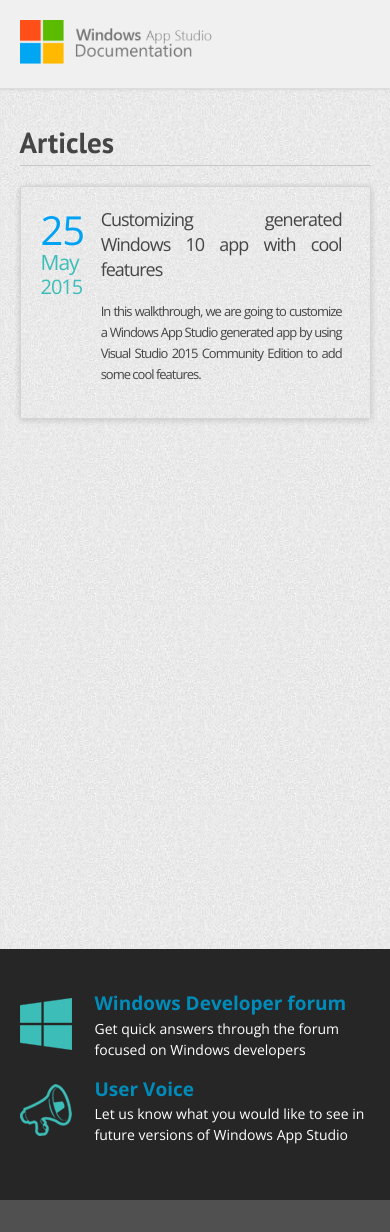
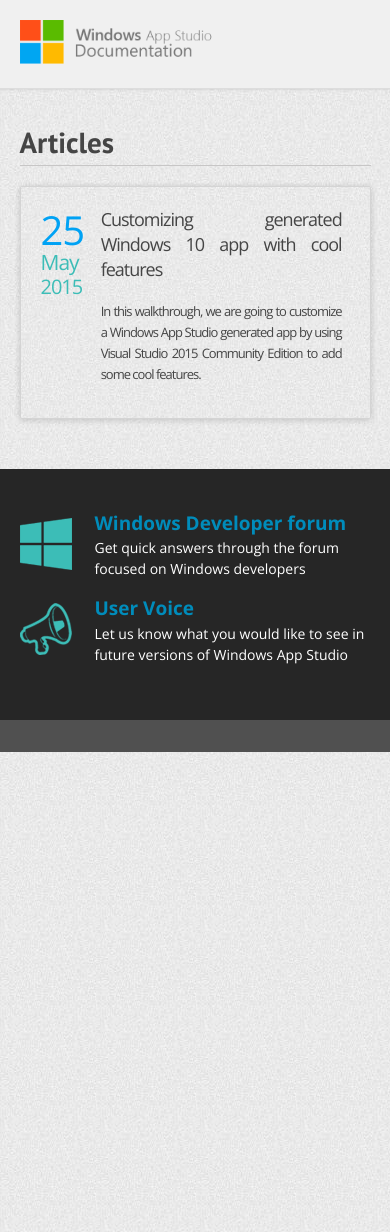
Before and after one commit to wasteam/wasteam.github.io, a Jekyll site: the page built from index.html, in a window 390 px wide. Built offline with Jekyll 4.4.1, drawn with Linux system fonts in a browser that asks for light colours; nearby versions of some CDN libraries; Markdown is read by kramdown in place of the engine named in the settings.

Commit message:
implemented responsive design

```diff
--- a/_sass/_layout.scss
+++ b/_sass/_layout.scss
@@ -407,4 +407,7 @@ pre, code{
     .post-content img{
         max-width: 300px;
     }
+    .home{
+        min-height: 0;
+    }
 }
```
